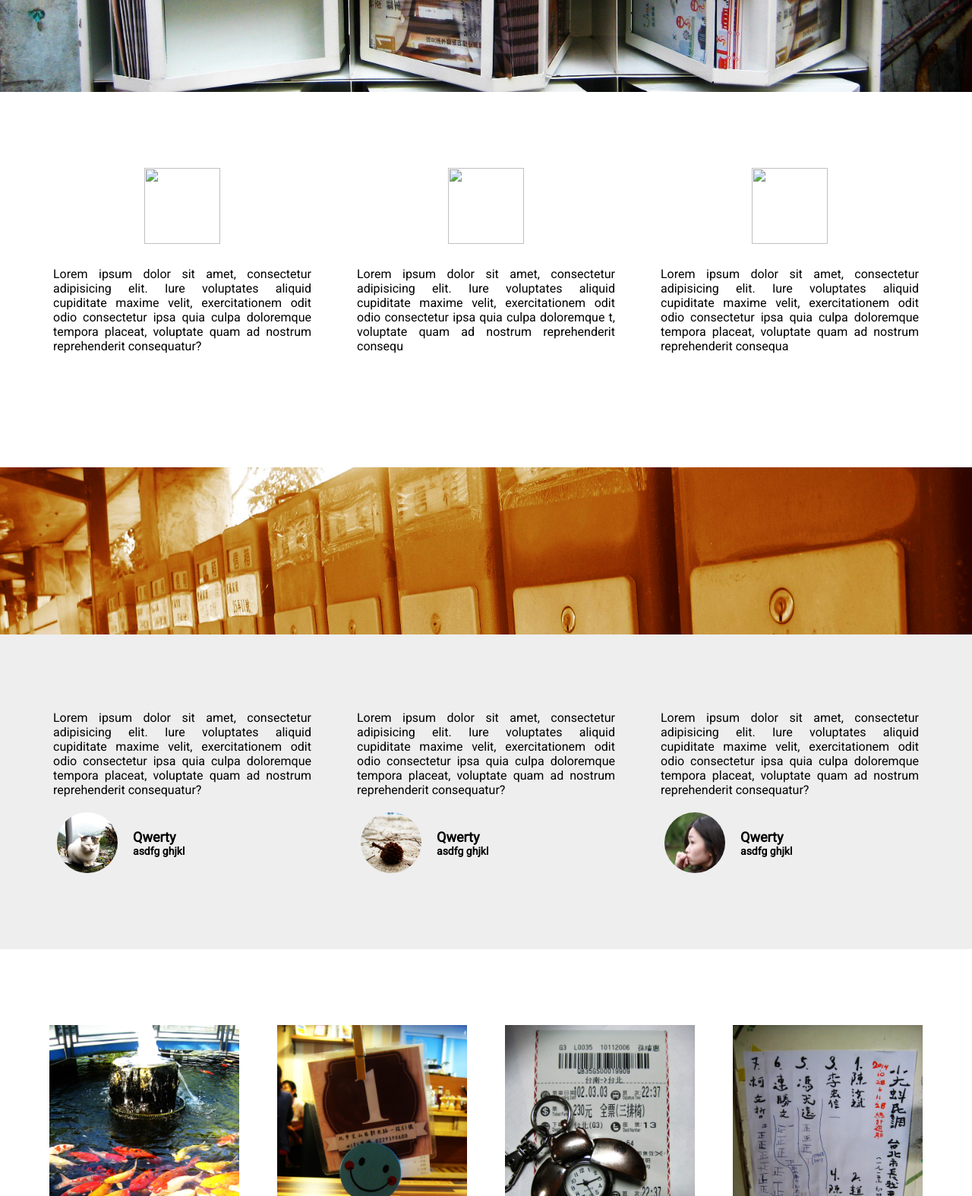
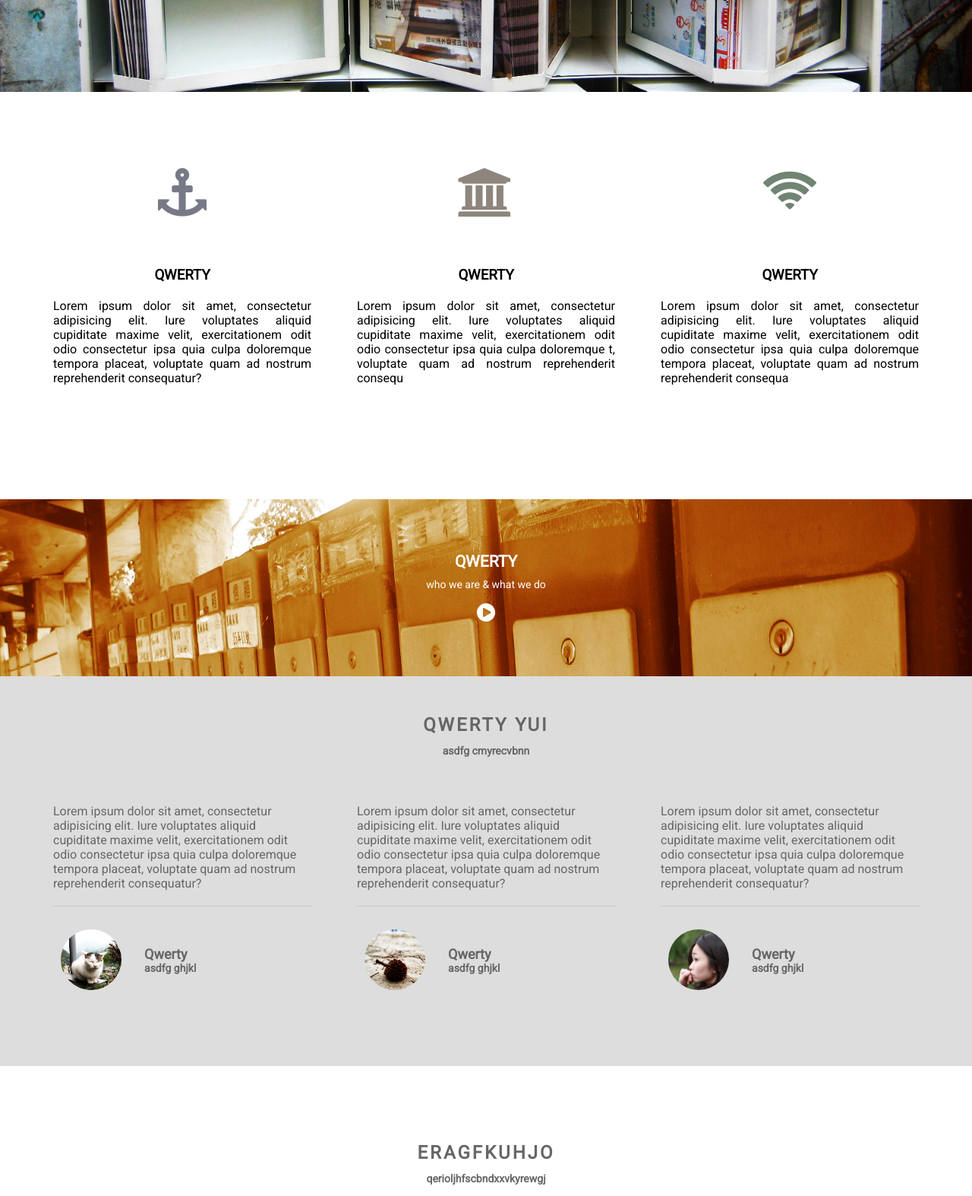
Before and after one commit to j37348/RWD_20161123Start, a plain HTML site: page 20161209/20161209.html in a window 1280 px wide. Shown: the part 540-2114 px from the top of the page at 76% size. Drawn offline with nearby package versions, Linux system fonts and the light colour scheme.

Commit message:
20161212

```diff
--- a/20161209/20161209.html
+++ b/20161209/20161209.html
@@ -3,6 +3,7 @@
 <head>
     <meta charset="UTF-8">
     <title>Document</title>
+    <link rel="stylesheet" href="https://cdnjs.cloudflare.com/ajax/libs/font-awesome/4.7.0/css/font-awesome.min.css" />
     <script src="https://cdnjs.cloudflare.com/ajax/libs/jquery/3.1.1/jquery.min.js"></script>
     <style>
         @import url('https://fonts.googleapis.com/css?family=Roboto');
@@ -91,13 +92,25 @@
         .content {
             text-align: center;
         }
-        .content img {
+        .content i {
+            display: block;
+            margin: auto;
             width: 100px;
             height: 100px;
             padding: 100px 0 30px;
         }
+        .content .col-3:nth-of-type(1) i {
+            color: #777a86;
+        }
+        .content .col-3:nth-of-type(2) i {
+            color: #8e857c;
+        }
+        .content .col-3:nth-of-type(3) i {
+            color: #718373;
+        }
         .content p {
             text-align: justify;
+            padding-top: 20px;
             padding-bottom: 150px;
         }
         .banner {
@@ -105,22 +118,44 @@
             background-repeat: no-repeat;
             background-size: cover;
             background-position: 0 -100px;
-            height: 220px;
+            padding: 70px 0 70px;
+            text-align: center;
+            color: #fff;
+            font-size: 14px;
+        }
+        .banner p {
+            padding: 10px 0 15px 0;
         }
         .porfolio {
-            background-color: #eee;
+            background-color: #ddd;
             overflow: auto;
             margin-bottom: 100px;
+            padding-top: 50px;
+            text-align: center;
+            color: #666;
+        }
+        .porfolio h1 {
+            font-size: 24px;
+            letter-spacing: 3px;
+        }
+        .porfolio h4 {
+            line-height: 40px;
+            font-size: 14px;
         }
         .porfolio p {
-            text-align: justify;
-            padding: 100px 0 20px 0;
+            text-align: left;
+            padding: 50px 0 20px 0;
+            border-bottom: 1px solid #ccc;
         }
         .porfolio .pic {
             display: flex;
             align-items: center;
             font-size: 12px;
+            padding-top: 30px;
             padding-bottom: 100px;
+        }
+        .porfolio .pic h2 {
+            text-align: left;
         }
         .porfolio .img {
             height: 80px;
@@ -129,21 +164,33 @@
             background-size: cover;
             background-repeat: no-repeat;
             border-radius: 50%;
-            margin: 0 20px 0 5px;
+            margin: 0 30px 0 10px;
         }
-        .porfolio .col-3:nth-child(1) .img {
+        .porfolio .col-3:nth-child(3) .img {
             background-image: url(images/v05.jpg);
         }
-        .porfolio .col-3:nth-child(2) .img{
+        .porfolio .col-3:nth-child(4) .img{
             background-image: url(images/12.JPG);
         }
-        .porfolio .col-3:nth-child(3) .img{
+        .porfolio .col-3:nth-child(5) .img{
             background-image: url(images/IMG_8404.jpg);
             background-position: right;
         }
+        .category h1 {
+            font-size: 24px;
+            letter-spacing: 3px;
+        }
+        .category h4 {
+            line-height: 40px;
+            font-size: 14px;
+        }
         .category {
             text-align: center;
-
+            color: #666;
+/*            padding-top: 80px*/
+        }
+        .category .col-4 {
+            padding-top: 40px;
         }
         .category p {
             padding-top: 50px;
@@ -158,16 +205,34 @@
             line-height: 50px;
             font-size: 12px;
         }
+        footer p {
+            display: block;
+            float: left;
+        }
+        footer ul {
+            float: right;
+        }
+        footer li {
+            height: 50px;
+            float: left;
+            list-style-type: none;
+        }
+        footer a {
+            display: block;
+            color: #333;
+            text-decoration: none;
+            line-height: 50px;
+        }
     </style>
     <script type="text/javascript">
-    $function(){
+    $(function(){
         $(window).scroll(function(){
             var nowTop=$(window).scrollTop()
             if(nowTop>=$("#nav").height()){
-                $("#nav").stop().animate({backgroundColor:rgba(0,0,0,.7)},300,"linear");
+                $("#nav").animate({backgroundColor:"rgba(0,0,0,.7)"},300,"linear");
             }
         })
-    }
+    })
     </script>
 </head>
 <body>
@@ -193,21 +258,33 @@
     </header>
     <div class="fixed-width content">
         <div class="col-3">
-            <img src="" alt="">
+            <i class="fa fa-anchor fa-4x"></i>
+<!--            <img src="" alt="">-->
+            <h3>QWERTY</h3>
             <p>Lorem ipsum dolor sit amet, consectetur adipisicing elit. Iure voluptates aliquid cupiditate maxime velit, exercitationem odit odio consectetur ipsa quia culpa doloremque tempora placeat, voluptate quam ad nostrum reprehenderit consequatur?</p>
         </div>
         <div class="col-3">
-            <img src="" alt="">
+            <i class="fa fa-university fa-4x"></i>
+            <h3>QWERTY</h3>
             <p>Lorem ipsum dolor sit amet, consectetur adipisicing elit. Iure voluptates aliquid cupiditate maxime velit, exercitationem odit odio consectetur ipsa quia culpa doloremque t, voluptate quam ad nostrum reprehenderit consequ</p>
         </div>
         <div class="col-3">
-            <img src="" alt="">
+            <i class="fa fa-wifi fa-4x"></i>
+            <h3>QWERTY</h3>
             <p>Lorem ipsum dolor sit amet, consectetur adipisicing elit. Iure voluptates aliquid cupiditate maxime velit, exercitationem odit odio consectetur ipsa quia culpa doloremque tempora placeat, voluptate quam ad nostrum reprehenderit consequa</p>
         </div>
     </div>
-    <div class="full-width clearfix banner"></div>
+    <div class="full-width clearfix banner">
+        <div>
+            <h2>QWERTY</h2>
+            <p>who we are & what we do</p>
+            <i class="fa fa-play-circle fa-2x"></i>
+        </div>
+    </div>
     <div class="full-width clearfix porfolio">
         <div class="fixed-width">
+            <h1>QWERTY YUI</h1>
+            <h4>asdfg cmyrecvbnn</h4>
             <div class="col-3">
                 <p>Lorem ipsum dolor sit amet, consectetur adipisicing elit. Iure voluptates aliquid cupiditate maxime velit, exercitationem odit odio consectetur ipsa quia culpa doloremque tempora placeat, voluptate quam ad nostrum reprehenderit consequatur?</p>
                 <div class="pic">
@@ -241,6 +318,8 @@
         </div>
     </div>
     <div class="fixed-width clearfix category">
+        <h1>ERAGFKUHJO</h1>
+        <h4>qerioljhfscbndxxvkyrewgj</h4>
         <div class="col-4">
             <img src="images/v01.jpg" alt="">
             <p>Lorem ipsum dolor sit amet, consec</p>
@@ -260,6 +339,14 @@
     </div>
     <footer class="full-width clearfix">
         <p>All Rights Reserved. Created by yachiosky &copy;</p>
+        <div>
+            <ul>
+                <li><a href="#">About</a></li>
+                <li><a href="#">FAQ</a></li>
+                <li><a href="#">Blog</a></li>
+                <li><a href="#">Facebook</a></li>
+            </ul>
+        </div>
     </footer>
 </body>
 </html>
```
Also changed, not shown: 20161209/layout.jpg (added).
